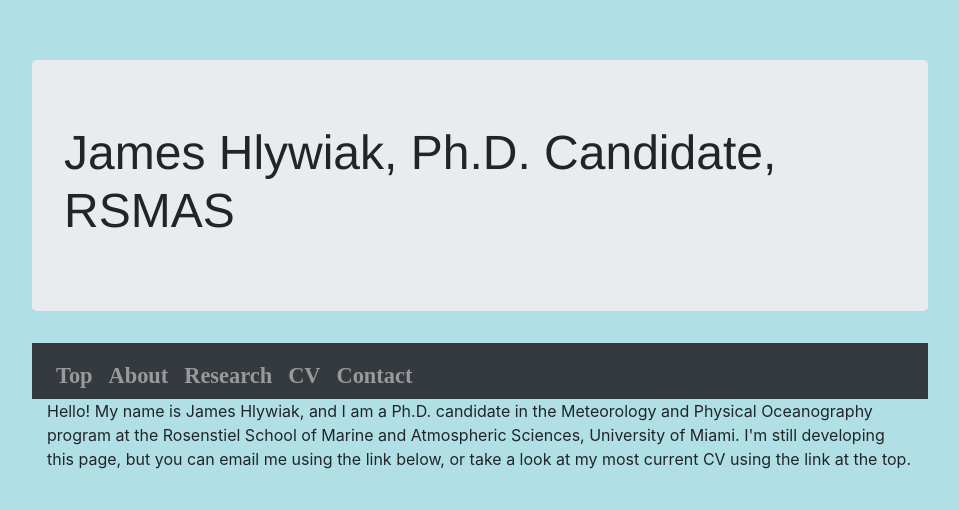
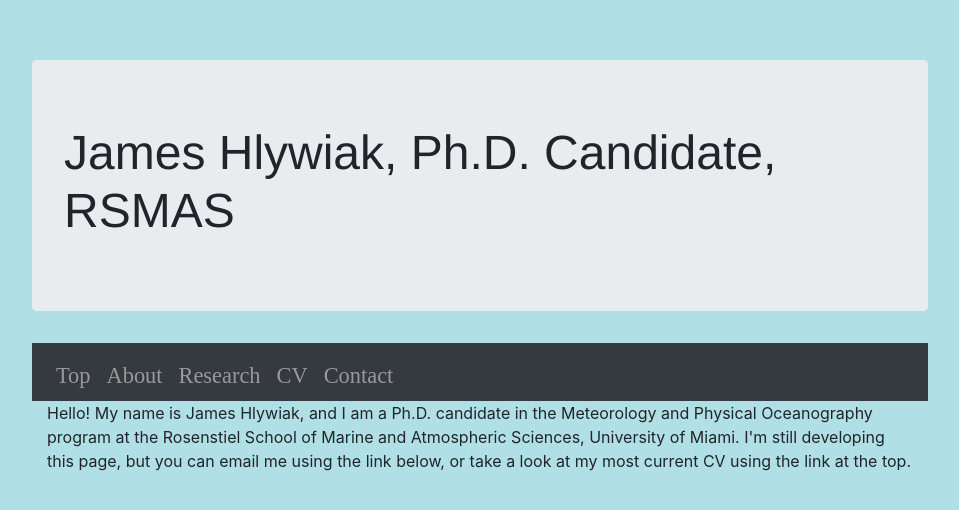
Before and after one commit to jameshlywiak/jameshlywiak.github.io, a Jekyll site: the page index.html, which Jekyll copies as it is, in a window 1280 px wide. Shown: the top 510 px of the page, without its empty margins (160-1119 px from the left). Built offline with Jekyll 4.4.1, drawn with Linux system fonts in a browser that asks for light colours.

Commit message:
update nav bar

```diff
--- a/css/main.css
+++ b/css/main.css
@@ -6,9 +6,8 @@ body {
 nav ul, footer ul {
     font-family:'Monserrat', 'Sans-Serif';
     width: 100%;
-    height: 40px;
+    height: 42px;
     list-style: none;
-    font-weight: bold;
 }
 nav ul li, footer ul li {
     display: inline;
```
